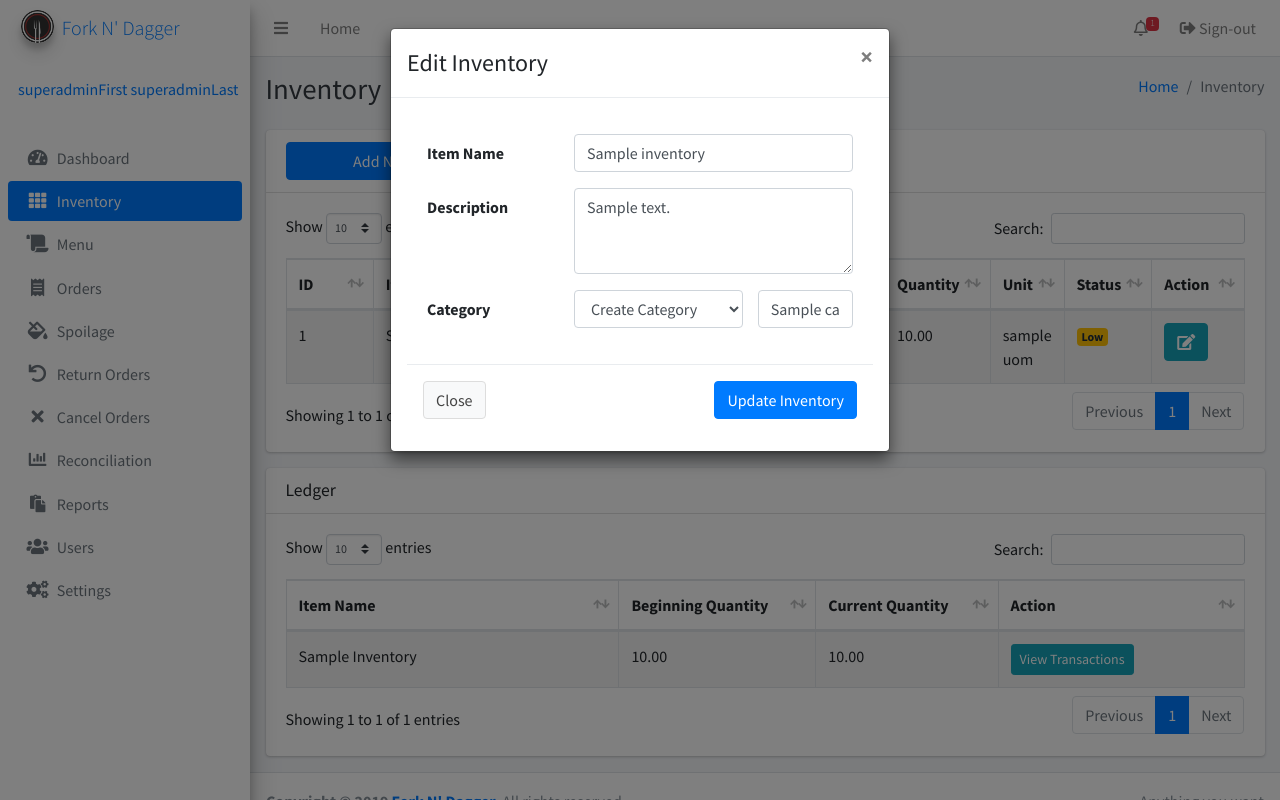
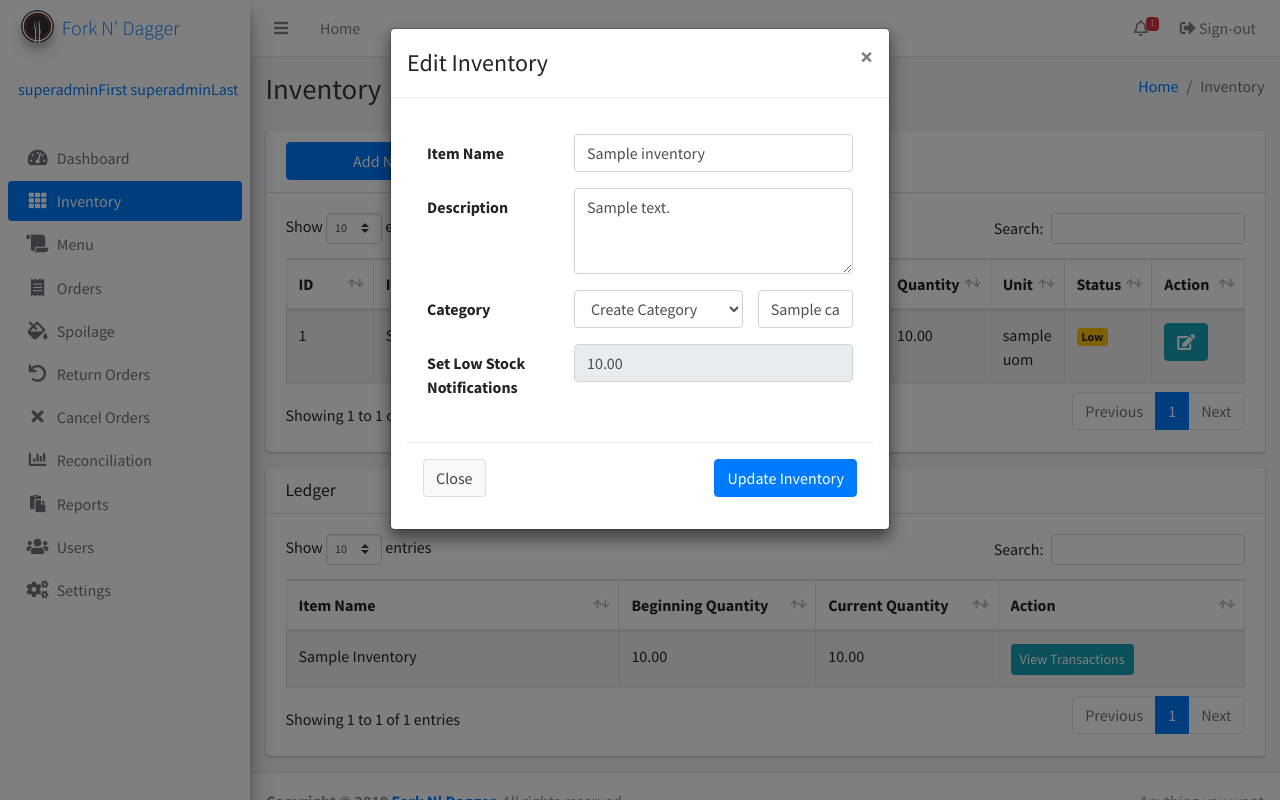
Before and after one commit to AndrianYves/inventory, a PHP site: page /inventory.php in a window 1280 px wide, after a click that opens the changed part. Run offline with PHP 8.4, Linux system fonts and the light colour scheme; a user stored in the database is signed in; data comes from the database, SQL or seed files in the repository; tables that the repository leaves empty hold one stand-in row (values such as "Sample post"); some libraries are stand-ins or nearby versions.

Commit message:
added view set low quantity in invertory

```diff
--- a/inventory.php
+++ b/inventory.php
@@ -245,6 +245,12 @@ include 'inc/navbar.php'; ?>
                                 </div>
                                 <div class="col-sm-3">
                                   <input type="text" class="form-control" id="editcat<?php echo $row['invID']; ?>" name="editnewCat" value="<?php echo $row['categoryname']; ?>">
+                                </div>
+                              </div>
+                              <div class="form-group row">
+                                <label for="inputEmail3" class="col-sm-4 col-form-label">Set Low Stock Notifications</label>
+                                <div class="col-sm-8">
+                                  <input  type="number" class="form-control" value="<?php echo $row['lowquantity']; ?>" disabled>
                                 </div>
                               </div>
 
```
